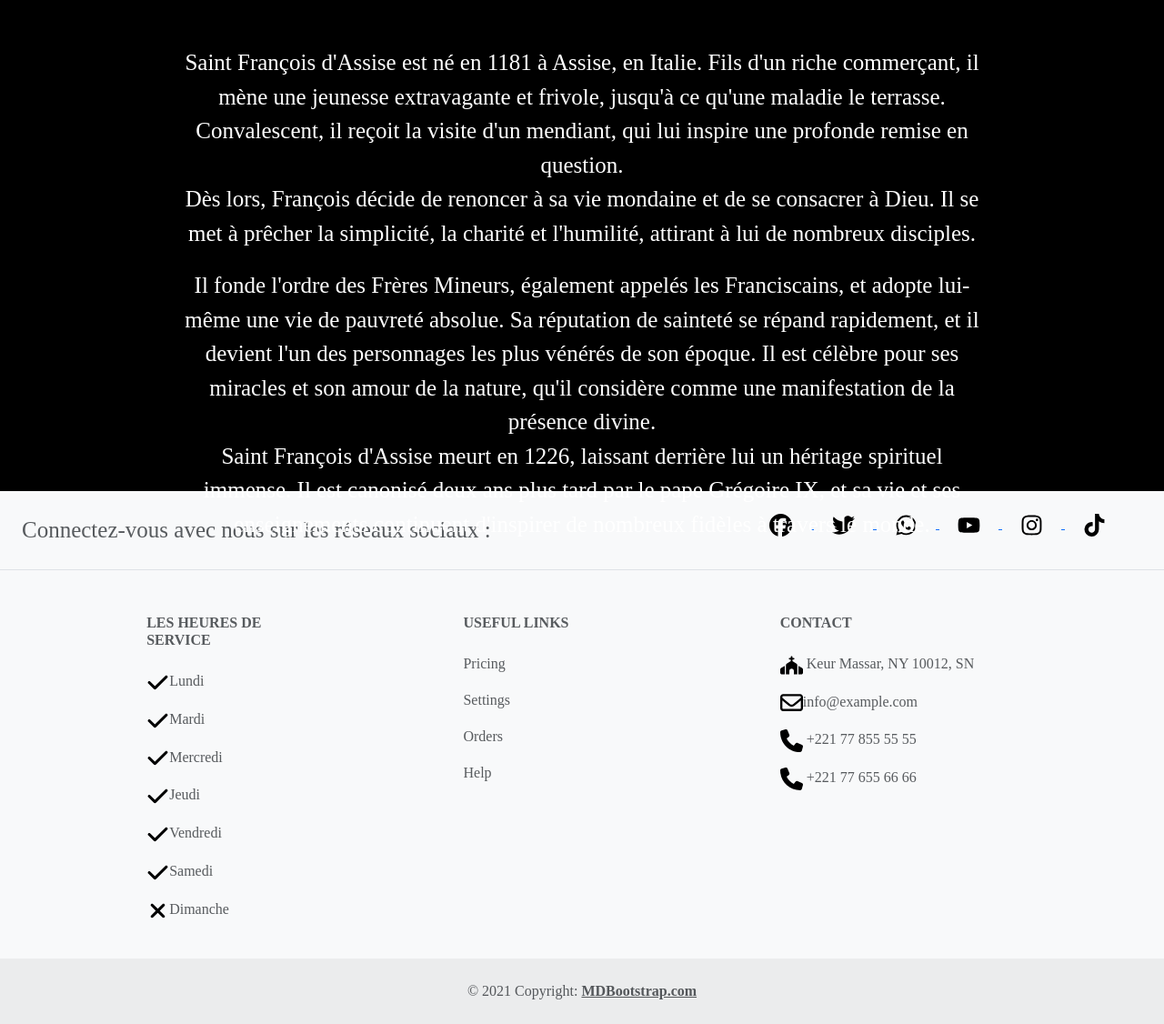
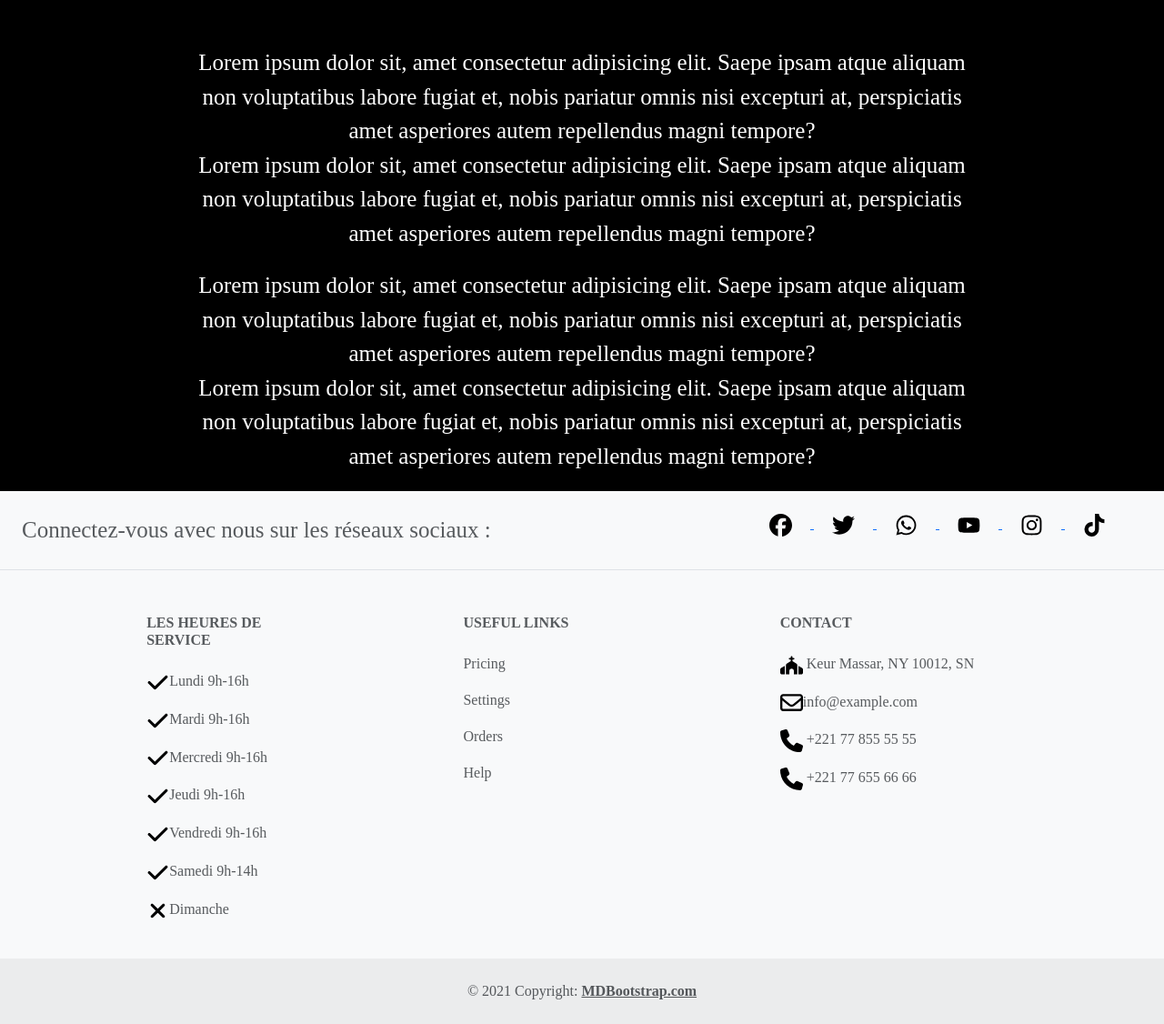
Before and after one commit to cesaire2001/PFinal0, a plain HTML site: page main0/histoire.html in a window 1280 px wide. Shown: the part 2960-4086 px from the top of the page at 91% size. Drawn offline with nearby package versions, Linux system fonts and the light colour scheme; grey boxes are pictures that could not be loaded.

Commit message:
Seventh commit

```diff
--- a/main0/histoire.html
+++ b/main0/histoire.html
@@ -121,21 +121,20 @@
     </section>
     <section class="section_3">
         <div class="texte_3" data-aos="fade-right">
-            Saint François d'Assise est né en 1181 à Assise, en Italie. Fils d'un riche commerçant, il mène une jeunesse
-            extravagante et frivole, jusqu'à ce qu'une maladie le terrasse. Convalescent, il reçoit la visite d'un
-            mendiant, qui lui inspire une profonde remise en question. <br>
-            Dès lors, François décide de renoncer à sa vie mondaine et de se consacrer à Dieu. Il se met à prêcher la
-            simplicité, la charité et l'humilité, attirant à lui de nombreux disciples.
+            Lorem ipsum dolor sit, amet consectetur adipisicing elit. Saepe ipsam atque aliquam non voluptatibus labore
+            fugiat et, nobis pariatur omnis nisi excepturi at, perspiciatis amet asperiores autem repellendus magni
+            tempore? <br>
+            Lorem ipsum dolor sit, amet consectetur adipisicing elit. Saepe ipsam atque aliquam non voluptatibus labore
+            fugiat et, nobis pariatur omnis nisi excepturi at, perspiciatis amet asperiores autem repellendus magni
+            tempore?
         </div>
         <div class="texte_3" data-aos="fade-left">
-            Il fonde l'ordre des Frères
-            Mineurs, également appelés les Franciscains, et adopte lui-même une vie de pauvreté absolue.
-            Sa réputation de sainteté se répand rapidement, et il devient l'un des personnages les plus vénérés de son
-            époque. Il est célèbre pour ses miracles et son amour de la nature, qu'il considère comme une manifestation
-            de la présence divine. <br>
-            Saint François d'Assise meurt en 1226, laissant derrière lui un héritage spirituel immense. Il est canonisé
-            deux ans plus tard par le pape Grégoire IX, et sa vie et ses enseignements continuent d'inspirer de nombreux
-            fidèles à travers le monde.
+            Lorem ipsum dolor sit, amet consectetur adipisicing elit. Saepe ipsam atque aliquam non voluptatibus labore
+            fugiat et, nobis pariatur omnis nisi excepturi at, perspiciatis amet asperiores autem repellendus magni
+            tempore? <br>
+            Lorem ipsum dolor sit, amet consectetur adipisicing elit. Saepe ipsam atque aliquam non voluptatibus labore
+            fugiat et, nobis pariatur omnis nisi excepturi at, perspiciatis amet asperiores autem repellendus magni
+            tempore?
         </div>
     </section>
 
@@ -187,27 +186,27 @@
                         </h6>
                         <p>
                             <a href="#!" class="text-reset" style="text-decoration: none;"> <img
-                                    src="./icone/check-solid.svg" alt="" height="25" width="25">Lundi</a>
+                                    src="./icone/check-solid.svg" alt="" height="25" width="25">Lundi 9h-16h</a>
                         </p>
                         <p>
                             <a href="#!" class="text-reset" style="text-decoration: none;"> <img
-                                    src="./icone/check-solid.svg" alt="" height="25" width="25">Mardi</a>
+                                    src="./icone/check-solid.svg" alt="" height="25" width="25">Mardi 9h-16h</a>
                         </p>
                         <p>
                             <a href="#!" class="text-reset" style="text-decoration: none;"> <img
-                                    src="./icone/check-solid.svg" alt="" height="25" width="25">Mercredi</a>
+                                    src="./icone/check-solid.svg" alt="" height="25" width="25">Mercredi 9h-16h</a>
                         </p>
                         <p>
                             <a href="#!" class="text-reset" style="text-decoration: none;"> <img
-                                    src="./icone/check-solid.svg" alt="" height="25" width="25">Jeudi</a>
+                                    src="./icone/check-solid.svg" alt="" height="25" width="25">Jeudi 9h-16h</a>
                         </p>
                         <p>
                             <a href="#!" class="text-reset" style="text-decoration: none;"> <img
-                                    src="./icone/check-solid.svg" alt="" height="25" width="25">Vendredi</a>
+                                    src="./icone/check-solid.svg" alt="" height="25" width="25">Vendredi 9h-16h</a>
                         </p>
                         <p>
                             <a href="#!" class="text-reset" style="text-decoration: none;"> <img
-                                    src="./icone/check-solid.svg" alt="" height="25" width="25">Samedi</a>
+                                    src="./icone/check-solid.svg" alt="" height="25" width="25">Samedi 9h-14h</a>
                         </p>
                         <p>
                             <a href="#!" class="text-reset" style="text-decoration: none;"> <img
```
Also changed, not shown: main0/index.html (+7 -7 lines), main0/partage.html (+6 -6 lines), main0/service.html (+6 -6 lines).
